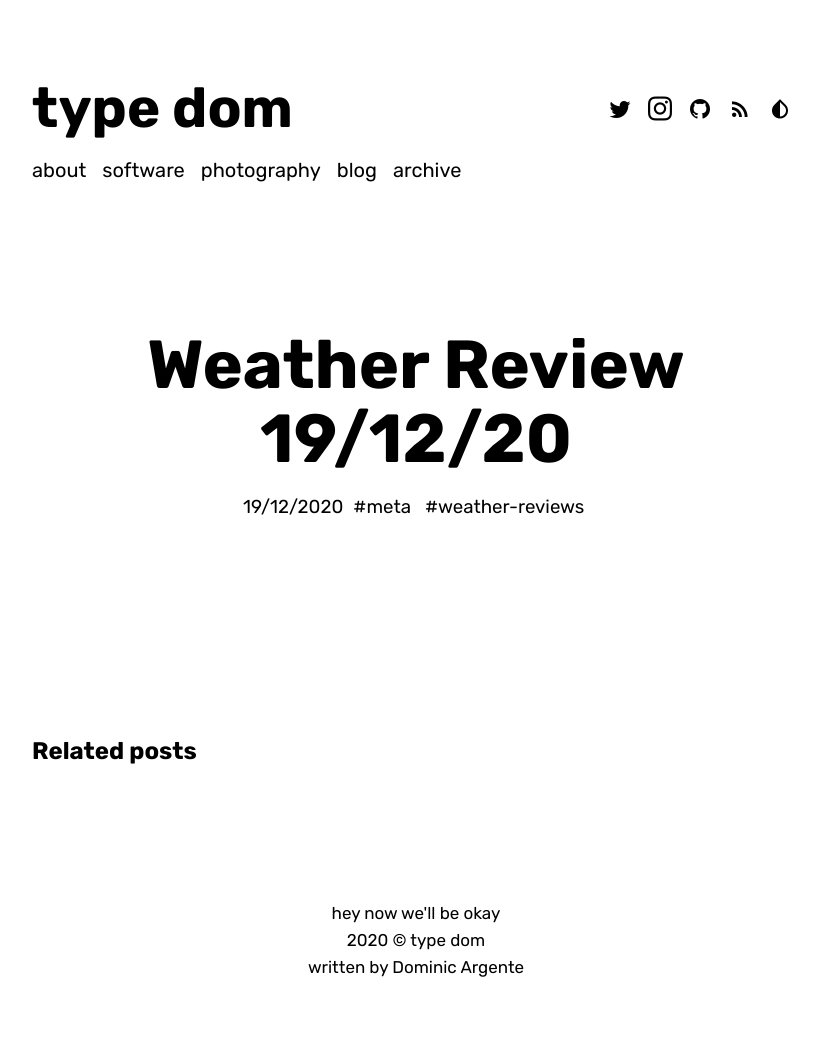
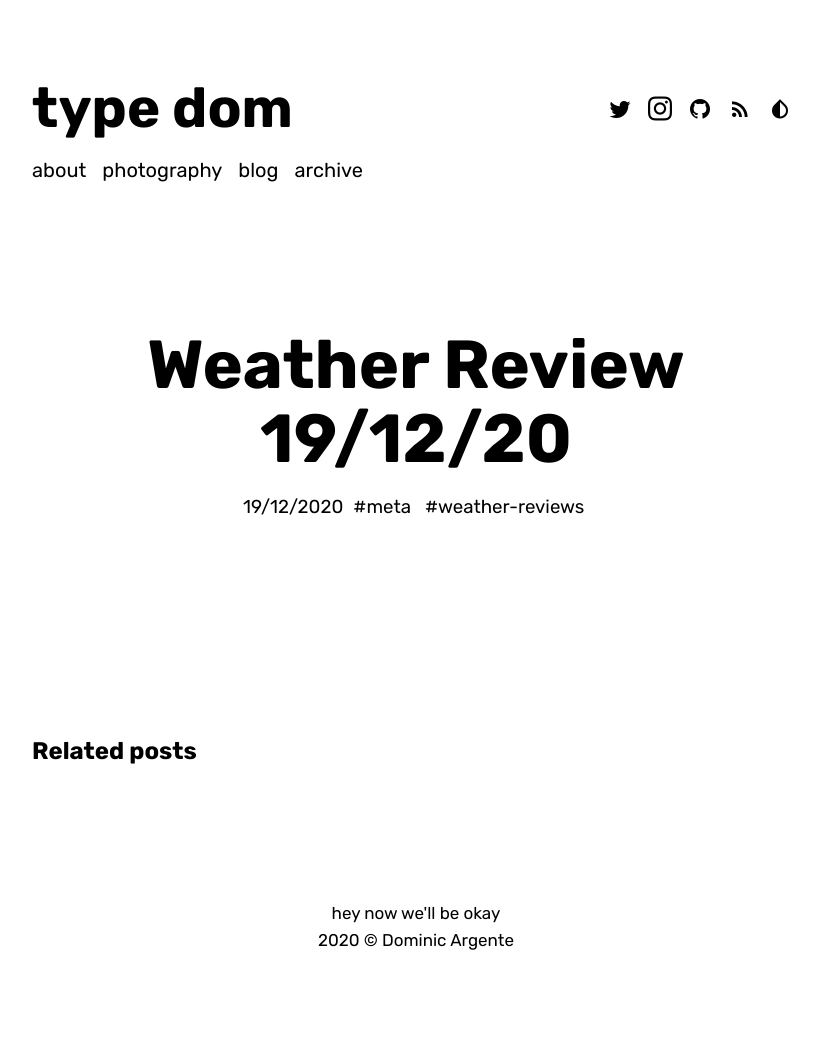
Before and after one commit to typedom/typedom-blog, a Jekyll site: the page built from _posts/2020-12-19-weather-review-20-12-19.md, in a window 1280 px wide. Shown: the whole page, without its empty margins (224-1043 px from the left). Built offline with Jekyll 4.4.1, drawn with Linux system fonts in a browser that asks for light colours; some web fonts are replaced; after the commit the page ends 1018 px from its top, so only the background shows below that.

Commit message:
Change header, footer. Remove images from git

```diff
--- a/_config.yml
+++ b/_config.yml
@@ -8,7 +8,7 @@ blog:
   title                      : "type dom"
   description                  : >
                               hey now we'll be okay<br>
-                               2020 © type dom<br>
+                               2020 © Dominic Argente<br>
 
 
 # Layout configuration
--- a/_includes/main/footer.html
+++ b/_includes/main/footer.html
@@ -1,4 +1,3 @@
 <footer>
     <span>{{ site.blog.description }}</span>
-    <span>written by {{ site.author.fullname }}</span>
 </footer>
--- a/_includes/main/header.html
+++ b/_includes/main/header.html
@@ -7,7 +7,6 @@
 
         <ul>
             <li><a href="{{ '/about' | prepend: site.baseurl }}">about</a></li>
-            <li><a href="{{ '/software' | prepend: site.baseurl }}">software</a></li>
             <li><a href="{{ '/photography' | prepend: site.baseurl }}">photography</a></li>
             <li><a href="{{ '/blog' | prepend: site.baseurl }}">blog</a></li>
             <li><a href="{{ '/archive' | prepend: site.baseurl }}">archive</a></li>
```
Also changed, not shown: index.md (+2 -3 lines), 1 other file.
